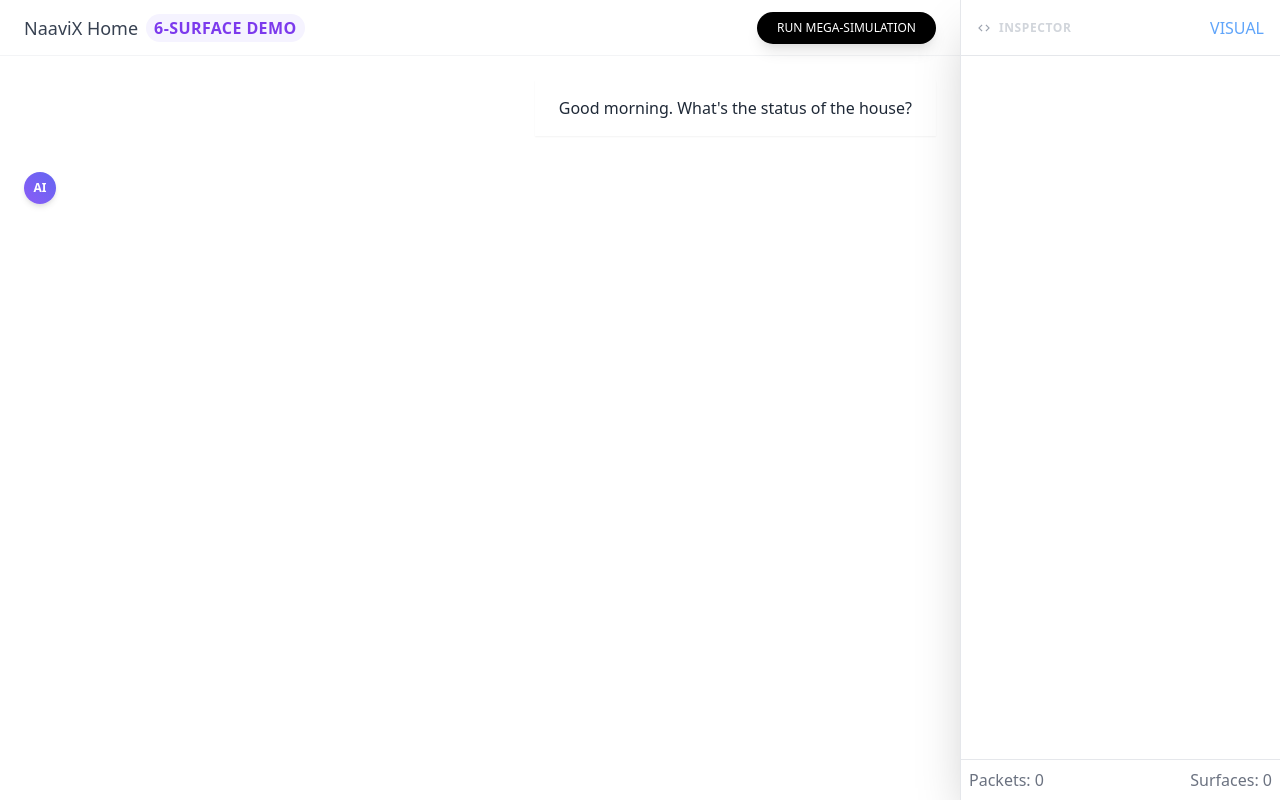
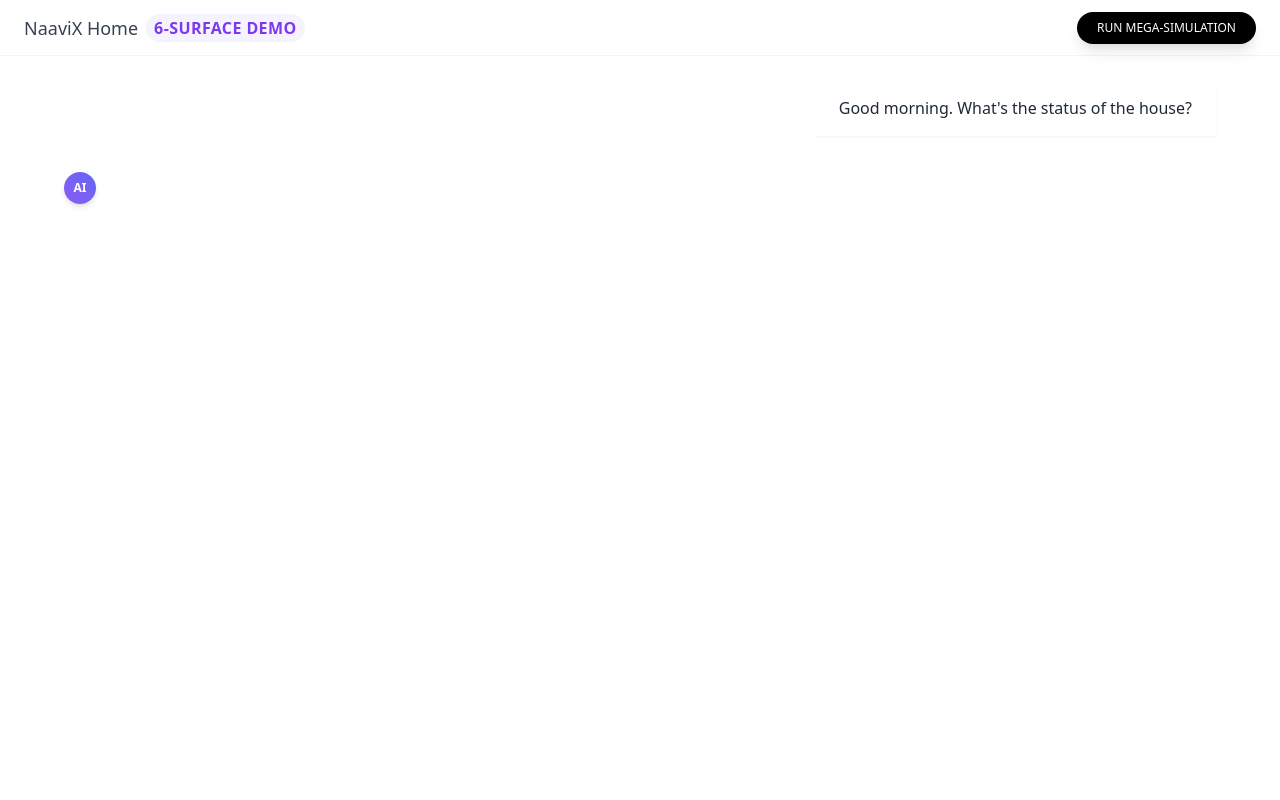
Before and after one commit to kdyadav/a2ui-vue, a Vue app: page / in a window 1280 px wide. Built offline with nearby package versions, Linux system fonts and the light colour scheme.

Commit message:
feat: Refactor App.vue by removing inspector state and related functionality

```diff
--- a/src/App.vue
+++ b/src/App.vue
@@ -1,5 +1,5 @@
 <script setup>
-import { ref, reactive, nextTick } from 'vue';
+import { ref, reactive } from 'vue';
 import A2UISurface from './A2UISurface.vue';
 
 // ================== 1. PARSER ENGINE ==================
@@ -15,10 +15,6 @@ const jsonBuffer = ref('');
 const surfaces = reactive({});
 const isStreaming = ref(false);
 const scrollRef = ref(null);
-
-// Inspector State
-const packetLog = ref([]);
-const inspectorMode = ref('visual');
 
 // ================== DATA UPDATE HANDLER ==================
 /**
@@ -64,16 +60,6 @@ const handleAction = (action) => {
 
 // --- Token Processing ---
 const processToken = (chunk) => {
-  const timestamp = new Date().toISOString().split('T')[1].slice(0, -1);
-
-  packetLog.value.push({
-    id: Date.now() + Math.random(),
-    content: chunk,
-    mode: currentMode.value,
-    timestamp,
-    isDelimiter: chunk.includes(DELIMITER) || chunk.includes(DELIMITER_TEXT)
-  });
-
   if (currentMode.value === MODE.TEXT) {
     textBuffer.value += chunk;
 
@@ -98,11 +84,6 @@ const processToken = (chunk) => {
       handleJsonFragment(chunk);
     }
   }
-
-  nextTick(() => {
-    const list = document.getElementById('inspector-list');
-    if (list) list.scrollTop = list.scrollHeight;
-  });
 };
 
 /**
@@ -200,7 +181,6 @@ const runSimulation = async () => {
   textBuffer.value = '';
   jsonBuffer.value = '';
   currentMode.value = MODE.TEXT;
-  packetLog.value = [];
   Object.keys(surfaces).forEach(k => delete surfaces[k]);
 
   // THE MEGA STREAM
@@ -316,14 +296,6 @@ const runSimulation = async () => {
   }
   isStreaming.value = false;
 };
-
-// Formatting Helper
-const formatPacket = (txt) => {
-  return txt
-    .replace(/"(.*?)"/g, '<span class="text-green-400">"$1"</span>')
-    .replace(/({|}|\[|\])/g, '<span class="text-yellow-500">$1</span>')
-    .replace(/(surfaceUpdate|dataModelUpdate|beginRendering)/g, '<span class="text-blue-400 font-bold">$1</span>');
-};
 </script>
 
 <template>
@@ -399,41 +371,6 @@ const formatPacket = (txt) => {
       </div>
     </div>
 
-    <div class="w-80 bg-[#1E1E1E] border-l border-[#333] flex flex-col shadow-2xl z-20">
-      <div class="h-14 border-b border-[#333] flex items-center justify-between px-4 bg-[#252526]">
-        <div class="flex items-center gap-2">
-          <span class="material-icons text-gray-400 text-sm">code</span>
-          <span class="text-xs font-bold text-gray-300 uppercase tracking-wider">Inspector</span>
-        </div>
-        <button @click="inspectorMode = inspectorMode === 'visual' ? 'raw' : 'visual'"
-          class="text-[10px] text-blue-400 hover:text-blue-300">
-          {{ inspectorMode === 'visual' ? 'VISUAL' : 'RAW' }}
-        </button>
-      </div>
-
-      <div id="inspector-list" class="flex-1 overflow-y-auto p-3 space-y-1 font-mono text-[10px]">
-        <div v-for="pkt in packetLog" :key="pkt.id" class="rounded border-l-2 pl-2 py-1 transition-all" :class="{
-          'border-blue-500 hover:bg-[#2a2a2d]': pkt.mode === 'TEXT',
-          'border-green-500 hover:bg-[#202b24]': pkt.mode === 'JSON' && !pkt.isDelimiter,
-          'border-purple-500 bg-[#2d2236]': pkt.isDelimiter
-        }">
-          <div class="flex justify-between opacity-50 mb-0.5">
-            <span class="font-bold" :class="pkt.mode === 'TEXT' ? 'text-blue-400' : 'text-green-400'">{{ pkt.mode
-              }}</span>
-            <span>{{ pkt.timestamp }}</span>
-          </div>
-          <div v-if="inspectorMode === 'visual'" class="text-gray-300 break-all leading-tight"
-            v-html="formatPacket(pkt.content)"></div>
-          <div v-else class="text-gray-500 break-all">{{ JSON.stringify(pkt.content) }}</div>
-        </div>
-      </div>
-
-      <div class="p-2 border-t border-[#333] bg-[#252526] text-[10px] text-gray-500 flex justify-between">
-        <span>Packets: {{ packetLog.length }}</span>
-        <span>Surfaces: {{ Object.keys(surfaces).length }}</span>
-      </div>
-    </div>
-
   </div>
 </template>
 
@@ -456,13 +393,4 @@ const formatPacket = (txt) => {
     transform: scale(1) translateY(0);
   }
 }
-
-#inspector-list::-webkit-scrollbar {
-  width: 6px;
-}
-
-#inspector-list::-webkit-scrollbar-thumb {
-  background: #444;
-  border-radius: 3px;
-}
 </style>
```
